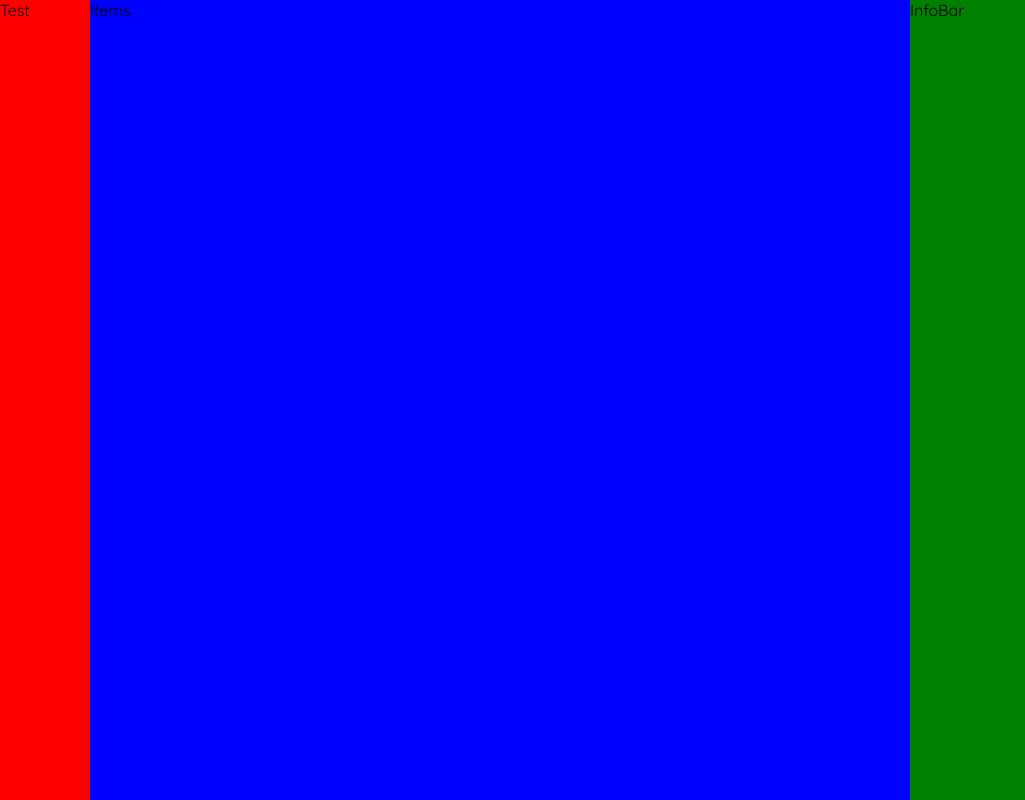
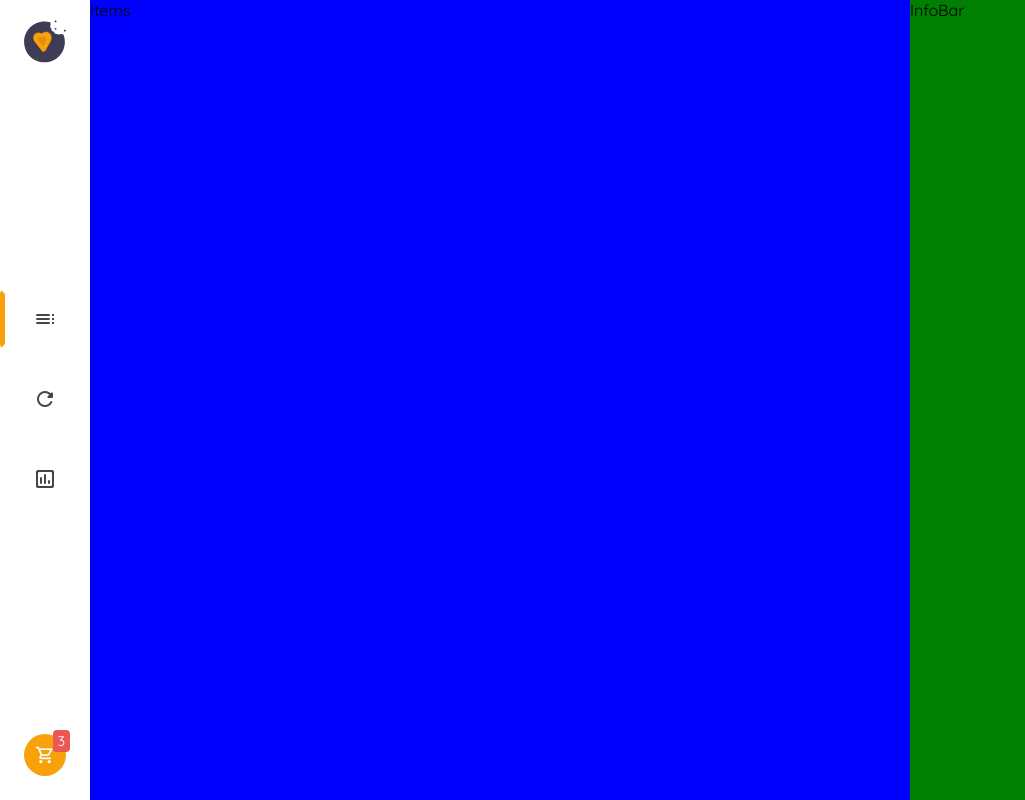
Before and after one commit to C0lliNN/Shoppingify, a React (Create React App) app in the folder client/: page / in a window 1280 px wide. Shown: the whole page, without its empty margins (0-1025 px from the left). Built offline with nearby package versions, Linux system fonts and the light colour scheme.

Commit message:
Create NavBar Component

```diff
--- a/client/package.json
+++ b/client/package.json
@@ -14,6 +14,7 @@
     "react-router": "^5.2.0",
     "react-router-dom": "^5.2.0",
     "react-scripts": "3.4.3",
+    "react-tooltip": "^4.2.9",
     "redux": "^4.0.5",
     "redux-thunk": "^2.3.0",
     "styled-components": "^5.1.1"
--- a/client/public/index.html
+++ b/client/public/index.html
@@ -10,44 +10,19 @@
       content="Web site created using create-react-app"
     />
     <link rel="apple-touch-icon" href="%PUBLIC_URL%/logo192.png" />
-    <!--
-      manifest.json provides metadata used when your web app is installed on a
-      user's mobile device or desktop. See https://developers.google.com/web/fundamentals/web-app-manifest/
-    -->
     <link rel="manifest" href="%PUBLIC_URL%/manifest.json" />
     <link
       href="https://fonts.googleapis.com/css2?family=Quicksand:wght@400;500;600;700&display=swap"
       rel="stylesheet"
     />
     <link
-      href="https://fonts.googleapis.com/icon?family=Material+Icons"
+      href="https://fonts.googleapis.com/icon?family=Material+Icons|Material+Icons+Round|Material+Icons+Outlined"
       rel="stylesheet"
     />
-
-    <!--
-      Notice the use of %PUBLIC_URL% in the tags above.
-      It will be replaced with the URL of the `public` folder during the build.
-      Only files inside the `public` folder can be referenced from the HTML.
-
-      Unlike "/favicon.ico" or "favicon.ico", "%PUBLIC_URL%/favicon.ico" will
-      work correctly both with client-side routing and a non-root public URL.
-      Learn how to configure a non-root public URL by running `npm run build`.
-    -->
-    <title>React App</title>
+    <title>Shoppingify</title>
   </head>
   <body>
     <noscript>You need to enable JavaScript to run this app.</noscript>
     <div id="root"></div>
-    <!--
-      This HTML file is a template.
-      If you open it directly in the browser, you will see an empty page.
-
-      You can add webfonts, meta tags, or analytics to this file.
-      The build step will place the bundled scripts into the <body> tag.
-
-      To begin the development, run `npm start` or `yarn start`.
-      To create a production bundle, use `npm run build` or `yarn build`.
-    -->
   </body>
-  <!-- <script src="https://unpkg.com/react-popper/dist/index.umd.js"></script> -->
 </html>
--- /dev/null
+++ b/client/src/components/NavBar/CartIcon/CartIcon.js
@@ -0,0 +1,63 @@
+import React from 'react';
+import styled from 'styled-components';
+import * as variables from '../../../Variables';
+import ReactTooltip from 'react-tooltip';
+
+const CartIconWrapper = styled.div`
+  position: relative;
+  width: 50px;
+  height: 50px;
+  display: flex;
+  align-items: center;
+  justify-content: center;
+`;
+
+const IconWrapper = styled.div.attrs((props) => ({
+  'data-tip': props['data-tip'],
+  'data-for': props['data-for'],
+}))`
+  width: 42px;
+  height: 42px;
+  border-radius: 100%;
+  background-color: ${variables.COLORS.primary};
+  cursor: pointer;
+  display: flex;
+  align-items: center;
+  justify-content: center;
+`;
+
+const Badge = styled.div`
+  padding: 2px 5px;
+  font-size: ${variables.FONT_SIZE_2};
+  border-radius: 4px;
+  background-color: ${variables.COLORS.danger};
+  color: white;
+  position: absolute;
+  top: 0;
+  right: 0;
+`;
+
+const Icon = styled.i`
+  color: ${variables.COLORS.white};
+  font-size: 20px;
+`;
+
+function CartItem() {
+  return (
+    <CartIconWrapper>
+      <Badge>3</Badge>
+      <IconWrapper data-tip="Shopping Cart" data-for="cartIcon">
+        <Icon className="material-icons-outlined">shopping_cart</Icon>
+      </IconWrapper>
+      <ReactTooltip
+        place="right"
+        type="dark"
+        id="cartIcon"
+        effect="solid"
+        delayShow={500}
+      />
+    </CartIconWrapper>
+  );
+}
+
+export default CartItem;
--- a/client/src/components/NavBar/NavBar.js
+++ b/client/src/components/NavBar/NavBar.js
@@ -1,26 +1,102 @@
 import React from 'react';
 import styled from 'styled-components';
-import {
-  MD_BREAK_POINT,
-  NAVBAR_XS_SIZE,
-  NAVBAR_MD_SIZE,
-} from '../../Variables';
+import * as variables from '../../Variables';
+import logo from '../../assets/images/logo.svg';
+import { NavLink, Link } from 'react-router-dom';
+import CartItem from './CartIcon/CartIcon';
+import ReactTooltip from 'react-tooltip';
 
 const StyledNavBar = styled.nav`
   position: fixed;
-  background-color: red;
   height: 100%;
-  width: ${NAVBAR_XS_SIZE}px;
-
-  @media (min-width: ${MD_BREAK_POINT}px) {
-    width: ${NAVBAR_MD_SIZE}px;
+  padding: 20px 0px;
+  box-sizing: border-box;
+  width: ${variables.NAVBAR_XS_SIZE}px;
+  background-color: white;
+  display: flex;
+  flex-direction: column;
+  justify-content: space-between;
+  align-items: center;
+  @media (min-width: ${variables.MD_BREAK_POINT}px) {
+    width: ${variables.NAVBAR_MD_SIZE}px;
   }
 `;
 
+const Icon = styled.i.attrs((props) => ({
+  'data-tip': props['data-tip'],
+  'data-for': props['data-for'],
+}))`
+  color: #454545;
+  font-size: 24px;
+`;
+
+const StyledNavLink = styled(NavLink)`
+  display: flex;
+  align-items: center;
+  justify-content: center;
+  width: 100%;
+  height: 60px;
+  margin: 20px auto;
+  box-sizing: border-box;
+  border: 5px solid white;
+  text-decoration: none;
+`;
+
+const IconsWrapper = styled.div`
+  width: 100%;
+`;
+
 function NavBar() {
+  const activeStyle = {
+    borderLeftColor: variables.COLORS.primary,
+    borderRadius: '5px',
+  };
+
+  const tooltipConfig = {
+    place: 'right',
+    type: 'dark',
+    effect: 'solid',
+    delayShow: 500,
+  };
+
   return (
     <StyledNavBar>
-      <div>Test</div>
+      <Link to="/">
+        <img src={logo} alt="Shopping List Logo" />
+      </Link>
+      <IconsWrapper>
+        <StyledNavLink to="/" activeStyle={activeStyle} exact>
+          <Icon
+            className="material-icons-round"
+            data-tip="Items"
+            data-for="items"
+          >
+            toc
+          </Icon>
+          <ReactTooltip id="items" {...tooltipConfig} />
+        </StyledNavLink>
+        <StyledNavLink to="/history" activeStyle={activeStyle} exact>
+          <Icon
+            className="material-icons-round"
+            data-tip="History"
+            data-for="history"
+          >
+            refresh
+          </Icon>
+          <ReactTooltip id="history" {...tooltipConfig} />
+        </StyledNavLink>
+        <StyledNavLink to="/statistics" activeStyle={activeStyle} exact>
+          <Icon
+            className="material-icons-round"
+            data-tip="Statistics"
+            data-for="statistics"
+          >
+            insert_chart_outlined
+          </Icon>
+          <ReactTooltip id="statistics" {...tooltipConfig} />
+        </StyledNavLink>
+      </IconsWrapper>
+      <CartItem />
     </StyledNavBar>
   );
 }
```
Also changed, not shown: client/public/img/README.md (deleted), client/public/manifest.json, client/src/assets/css/tingle.min.css (deleted), 1 other file (tests, documents, lock files or other folders).
